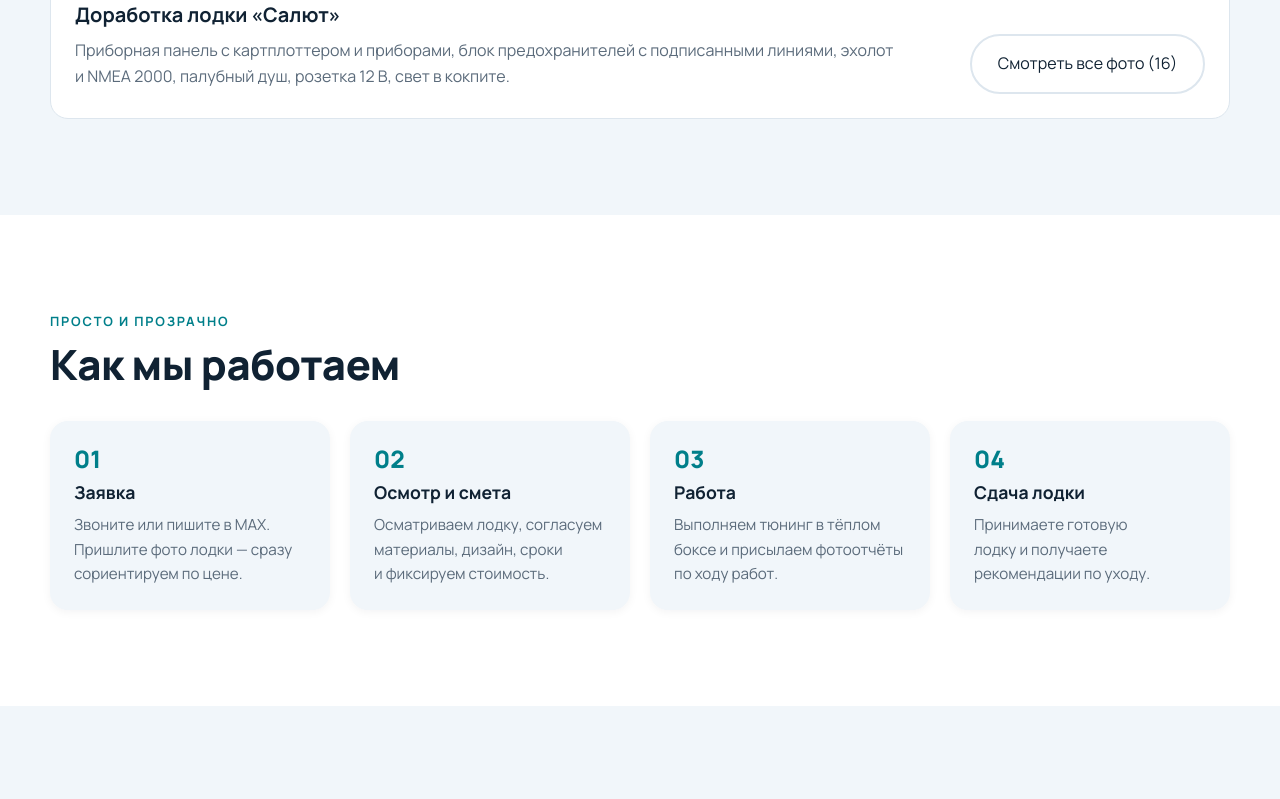
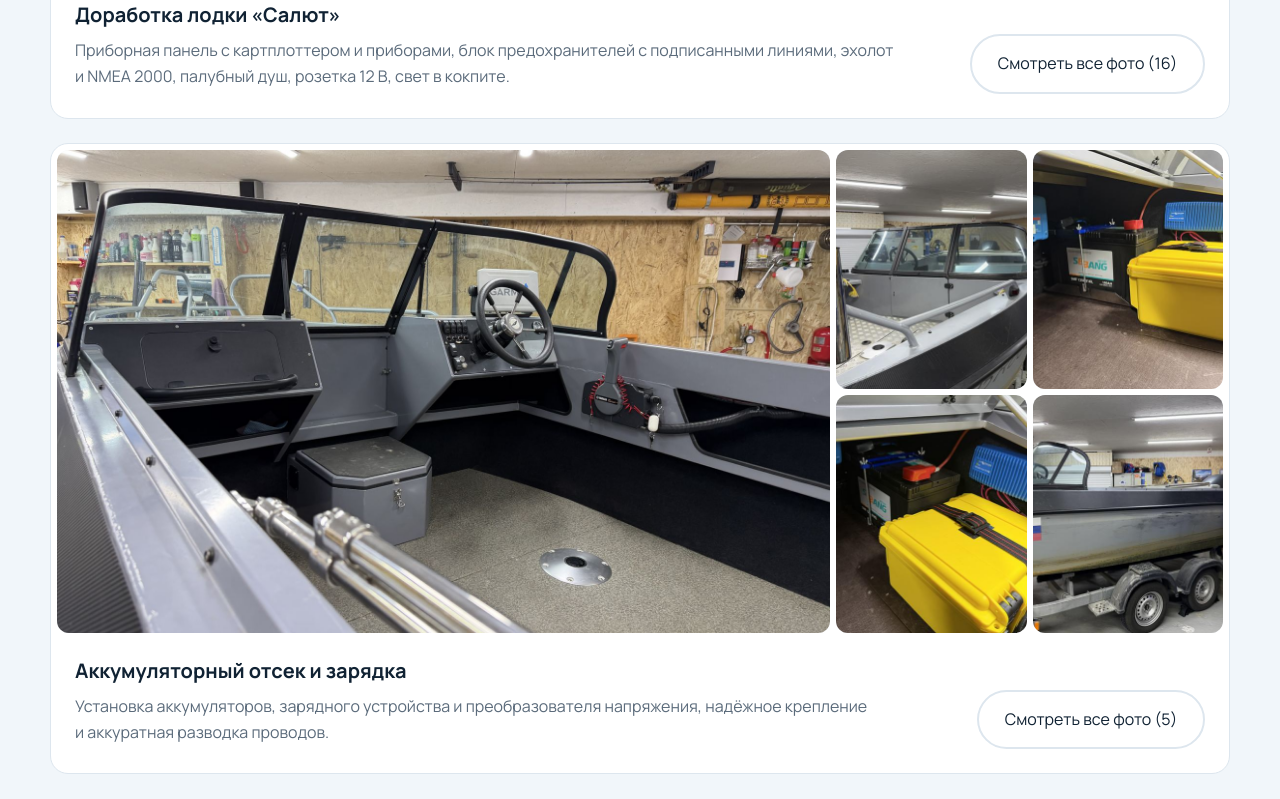
Before and after one commit to the-yaks/boat-tuning, a plain HTML site: page index.html in a window 1280 px wide. Shown: the part 2175-2974 px from the top of the page. Drawn offline with Linux system fonts and the light colour scheme.

Commit message:
Наши работы: третья лодка с галереей
Co-Authored-By: Claude Opus 5.5 <noreply@anthropic.com>
Claude-Session: https://claude.ai/code/session_01Gnkcb46VtdBGs2xpKo3arh

```diff
--- a/index.html
+++ b/index.html
@@ -367,6 +367,22 @@ p, li, figcaption { text-wrap: pretty; }
             <button type="button" class="btn btn--ghost" data-index="0">Смотреть все фото (16)</button>
           </div>
         </article>
+        <article class="project" data-photos="images/works/boat3-5.jpg,images/works/boat3-4.jpg,images/works/boat3-1.jpg,images/works/boat3-2.jpg,images/works/boat3-3.jpg">
+          <div class="project__gallery">
+            <button type="button" class="project__main" data-index="0"><img src="images/works/boat3-5.jpg" alt="Кокпит лодки" loading="lazy" width="1600" height="1200"></button>
+            <div class="project__thumbs">
+            <button type="button" class="project__thumb" data-index="1"><img src="images/works/boat3-4-thumb.jpg" alt="Носовая часть лодки" loading="lazy" width="640" height="480"></button>
+            <button type="button" class="project__thumb" data-index="2"><img src="images/works/boat3-1-thumb.jpg" alt="Аккумуляторный отсек с зарядным устройством" loading="lazy" width="640" height="480"></button>
+            <button type="button" class="project__thumb" data-index="3"><img src="images/works/boat3-2-thumb.jpg" alt="Аккумуляторный отсек, крепление АКБ" loading="lazy" width="640" height="480"></button>
+            <button type="button" class="project__thumb" data-index="4"><img src="images/works/boat3-3-thumb.jpg" alt="Лодка на прицепе" loading="lazy" width="640" height="480"></button>
+            </div>
+          </div>
+          <div class="project__info">
+            <h3>Аккумуляторный отсек и&nbsp;зарядка</h3>
+            <p>Установка аккумуляторов, зарядного устройства и&nbsp;преобразователя напряжения, надёжное крепление и&nbsp;аккуратная разводка проводов.</p>
+            <button type="button" class="btn btn--ghost" data-index="0">Смотреть все фото (5)</button>
+          </div>
+        </article>
       </div>
     </div>
   </section>
```
